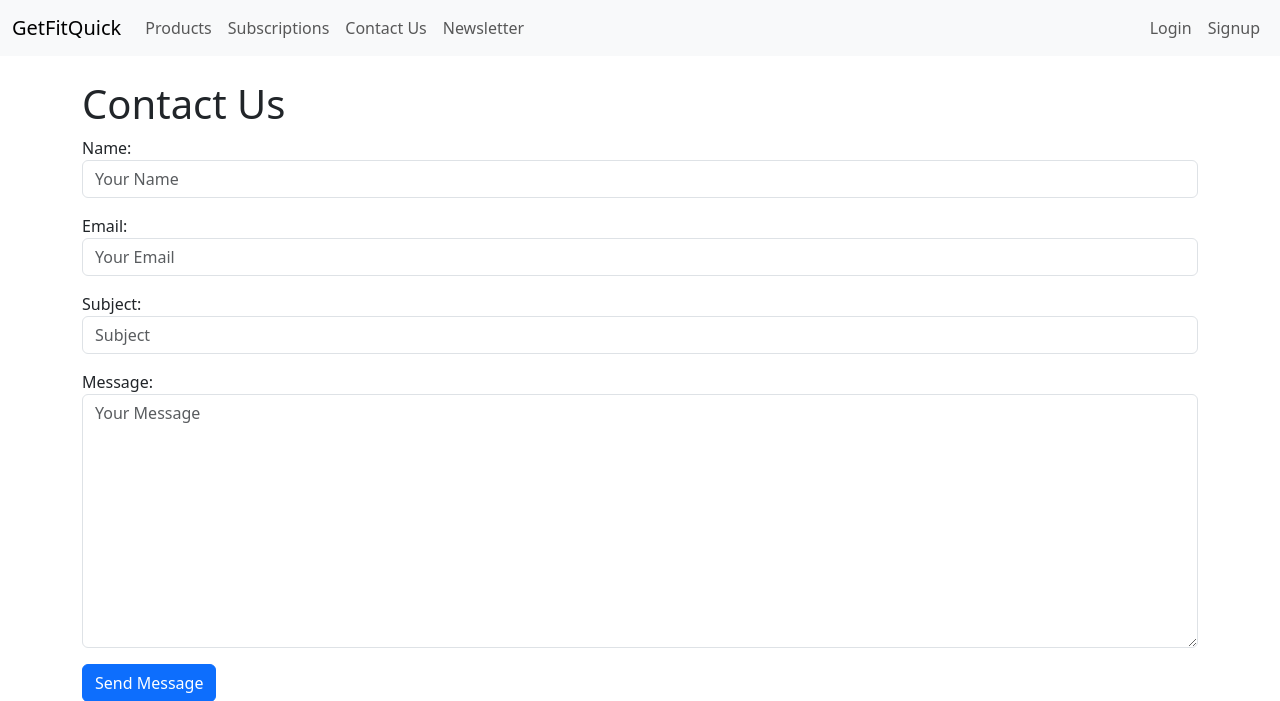
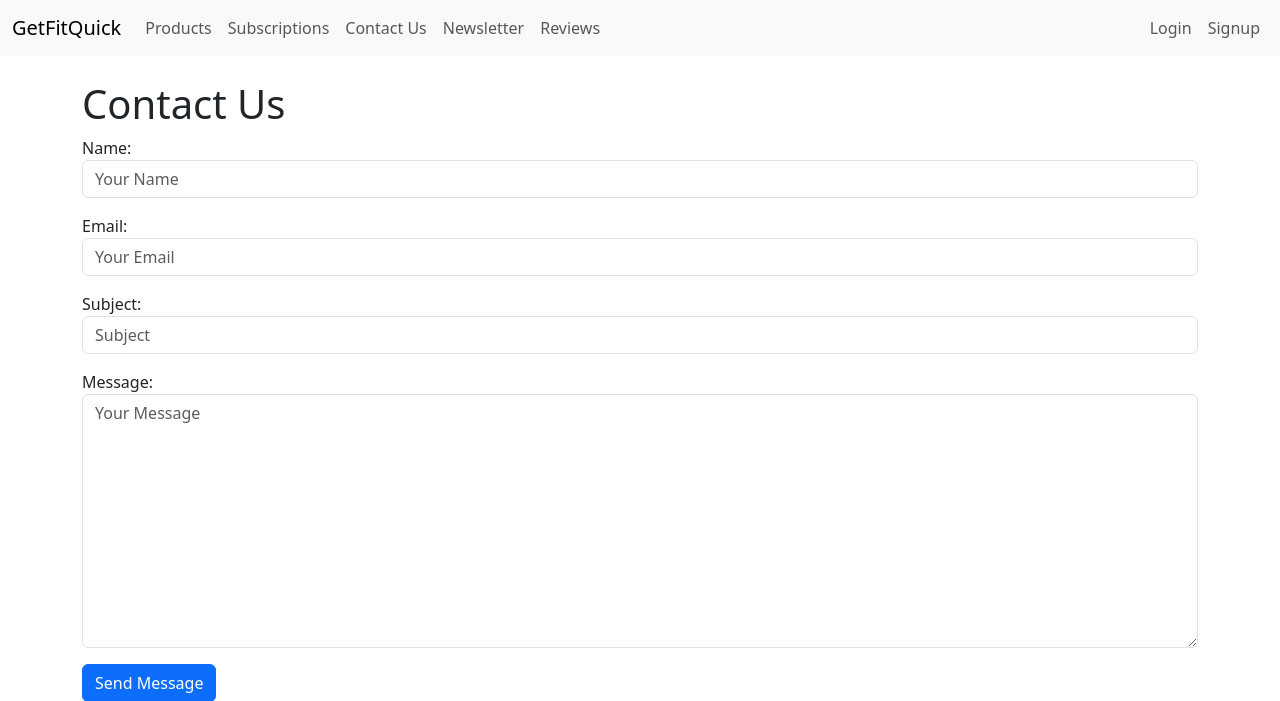
Before and after one commit to Chris-moreton12/get-fit-quick, a Django app: page /contact/ in a window 1280 px wide. Shown: the top 701 px of the page. Run offline with Django 5.2, Linux system fonts and the light colour scheme.

Commit message:
urls added with file paths, base html nav bar updated, main site urls file path added

```diff
--- a/getfitquick/urls.py
+++ b/getfitquick/urls.py
@@ -16,6 +16,7 @@ urlpatterns = [
     path('accounts/', include('accounts.urls')),
     path('contact/', views.contact, name='contact'),
     path('newsletter/', include(('newsletter.urls', 'newsletter'), namespace='newsletter')),
+    path('reviews/', include('reviews.urls')),
 ]
 
 # Serve media files in development
--- /dev/null
+++ b/reviews/urls.py
@@ -0,0 +1,7 @@
+from django.urls import path
+from . import views
+
+urlpatterns = [
+    path('', views.review_list, name='review_list'),
+    path('add/', views.add_review, name='add_review'),
+]
--- a/templates/base.html
+++ b/templates/base.html
@@ -32,6 +32,7 @@
                     <li class="nav-item"><a class="nav-link" href="/subscriptions/">Subscriptions</a></li>
                     <li class="nav-item"><a class="nav-link" href="/contact/">Contact Us</a></li>
                     <li class="nav-item"><a class="nav-link" href="/newsletter/">Newsletter</a></li>
+                    <li class="nav-item"><a class="nav-link" href="/review_list/">Reviews</a></li>
                 </ul>
                 <ul class="navbar-nav">
                     {% if user.is_authenticated %}
```
